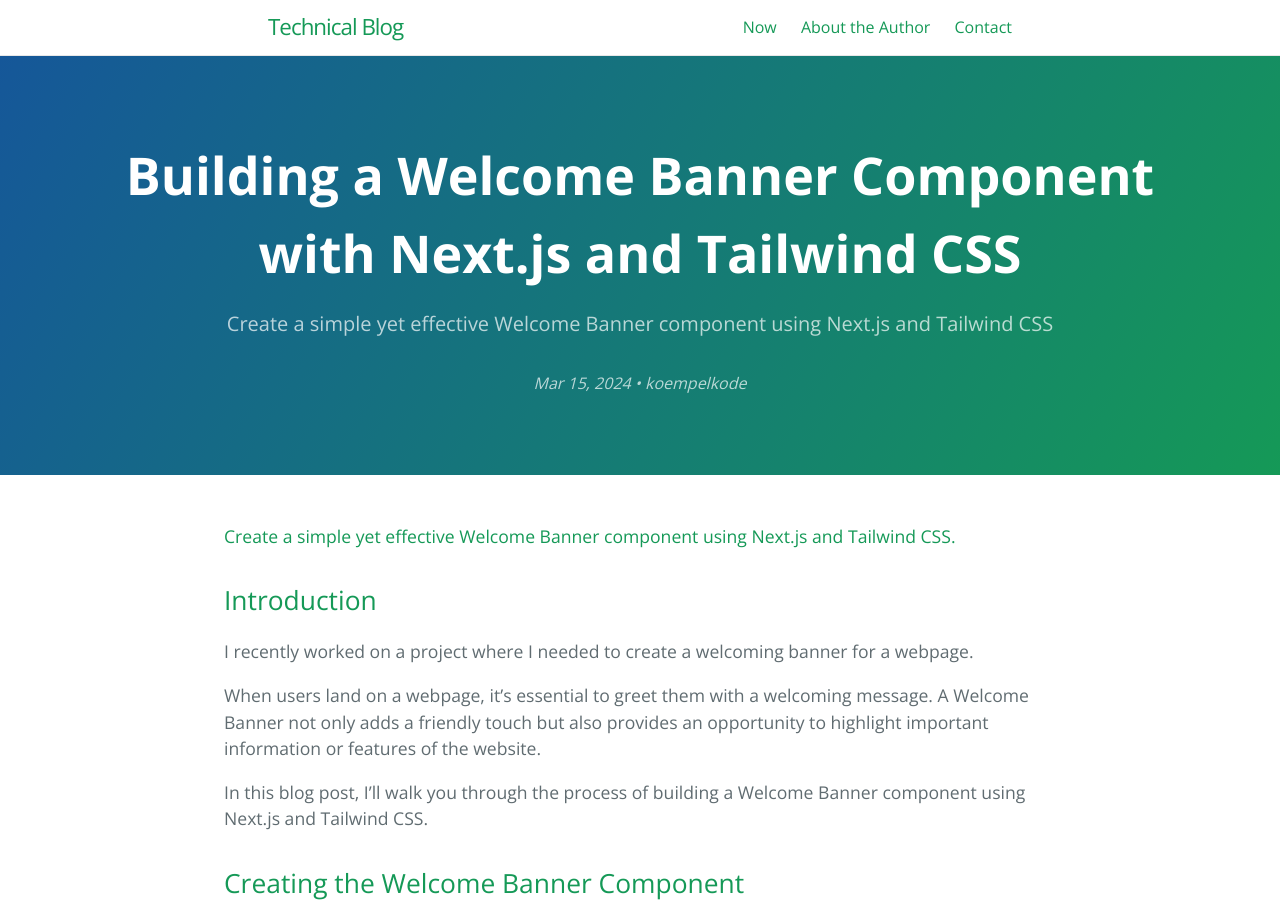
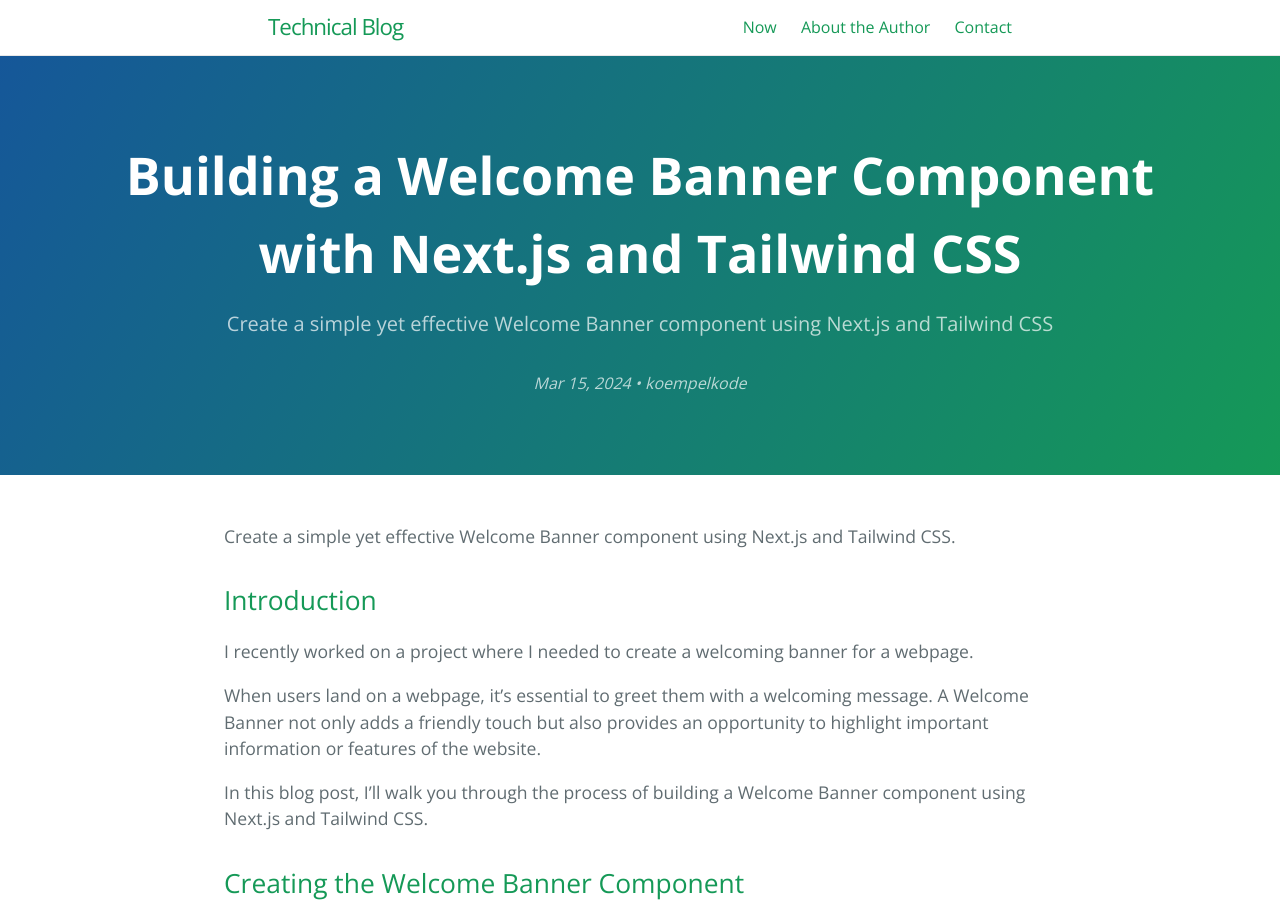
Before and after one commit to koempelkode/technical-blog, a Jekyll site: the page built from _posts/2024-03-15-welcome-banner-post.md, in a window 1280 px wide. Shown: the top 917 px of the page. Built offline with Jekyll 4.4.1, drawn with Linux system fonts in a browser that asks for light colours.

```diff
--- a/_posts/2024-03-15-welcome-banner-post.md
+++ b/_posts/2024-03-15-welcome-banner-post.md
@@ -12,7 +12,7 @@ image: /macbook-pro.png
 meta: "Welcome Banner"
 ---
 
-#### Create a simple yet effective Welcome Banner component using Next.js and Tailwind CSS.
+Create a simple yet effective Welcome Banner component using Next.js and Tailwind CSS.
 
 ## Introduction
 
```
